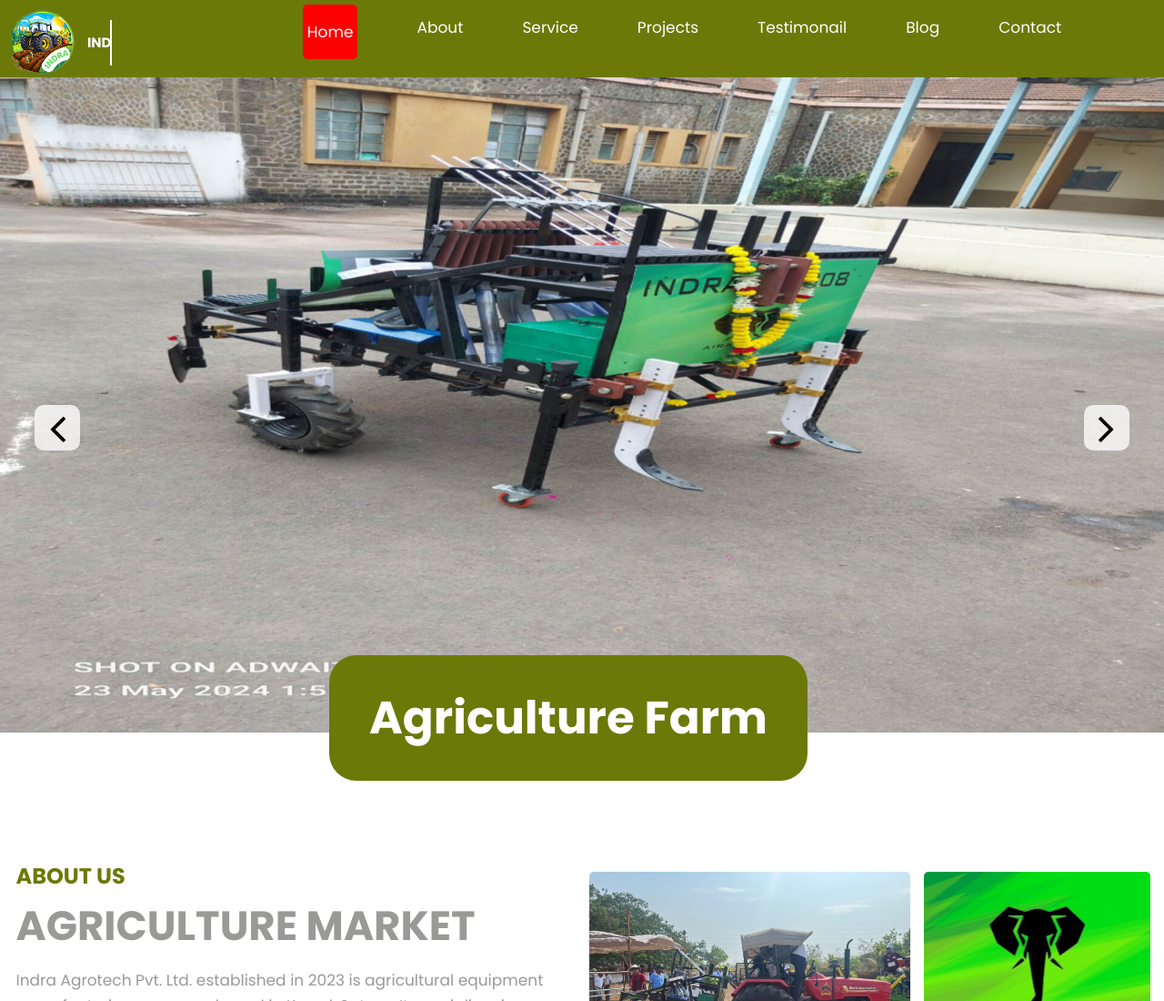
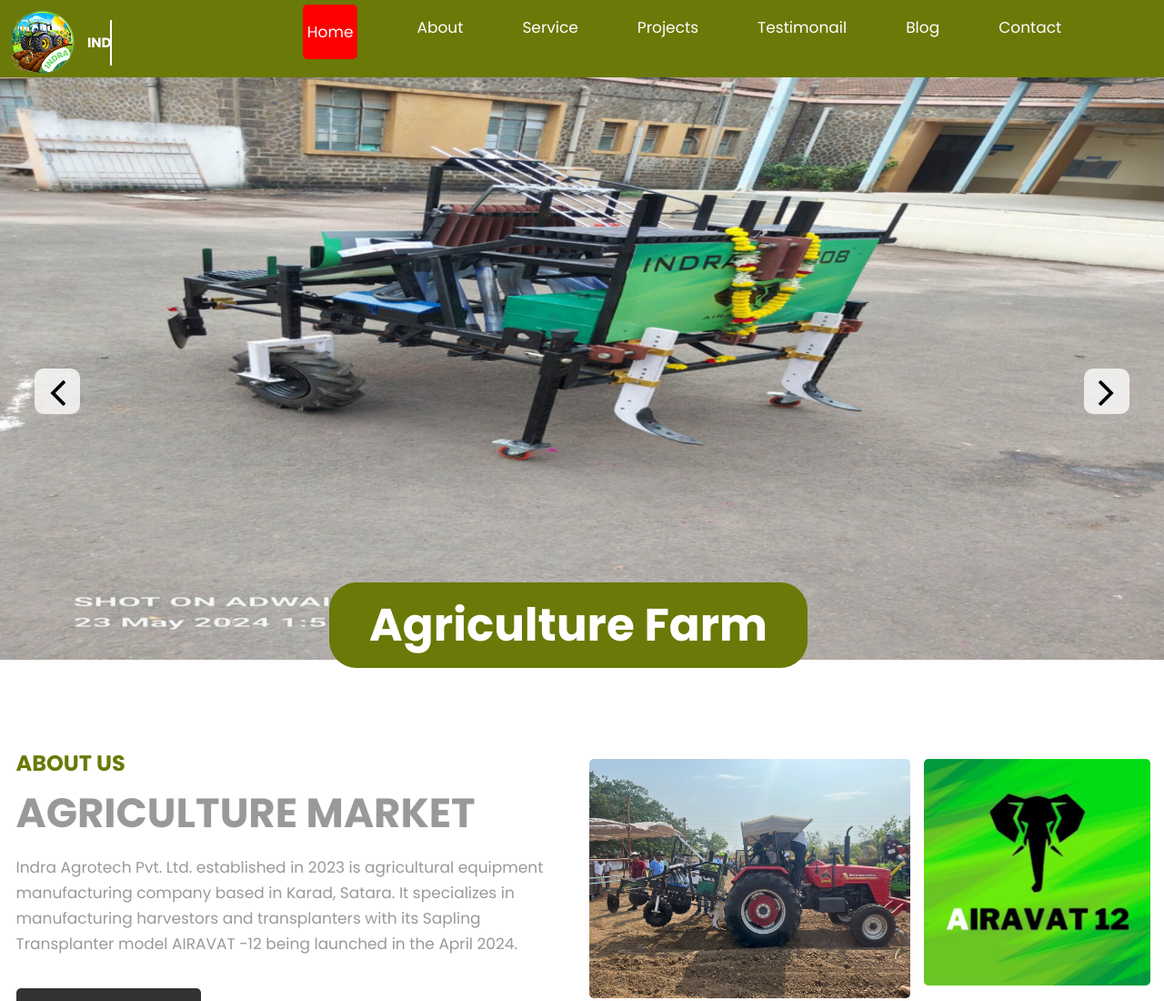
Before and after one commit to SanketChopade777/Agro-Pro-Website, a plain HTML site: page index.html in a window 1280 px wide. Shown: the top 1100 px of the page at 91% size. Drawn offline with nearby package versions, Linux system fonts and the light colour scheme.

Commit message:
Add files via upload

```diff
--- a/css/responsive.css
+++ b/css/responsive.css
@@ -81,7 +81,7 @@ File Name: responsive.css
     }
     .willom h1 {
         margin-left:30px;
-        padding: 22px 44px;
+        /* padding: 22px 44px; */
     }
     #banner1 .carousel-item img{
         height: 70vh;
--- a/css/style.css
+++ b/css/style.css
@@ -660,7 +660,7 @@ header {
 #banner1 .carousel-item img {
     /* padding-top: 70px; */
     width: 100%;
-    height: 90vh;
+    height: 80vh;
 }
 .willom {
     display: flex;
@@ -675,7 +675,7 @@ header {
     text-align: center;
     background: #6b7908;
     display: inline-block;
-    padding: 44px 44px;
+    padding: 22px 44px;
     border-radius: 30px;
 }
 .slider_main .carousel-indicators {
```
